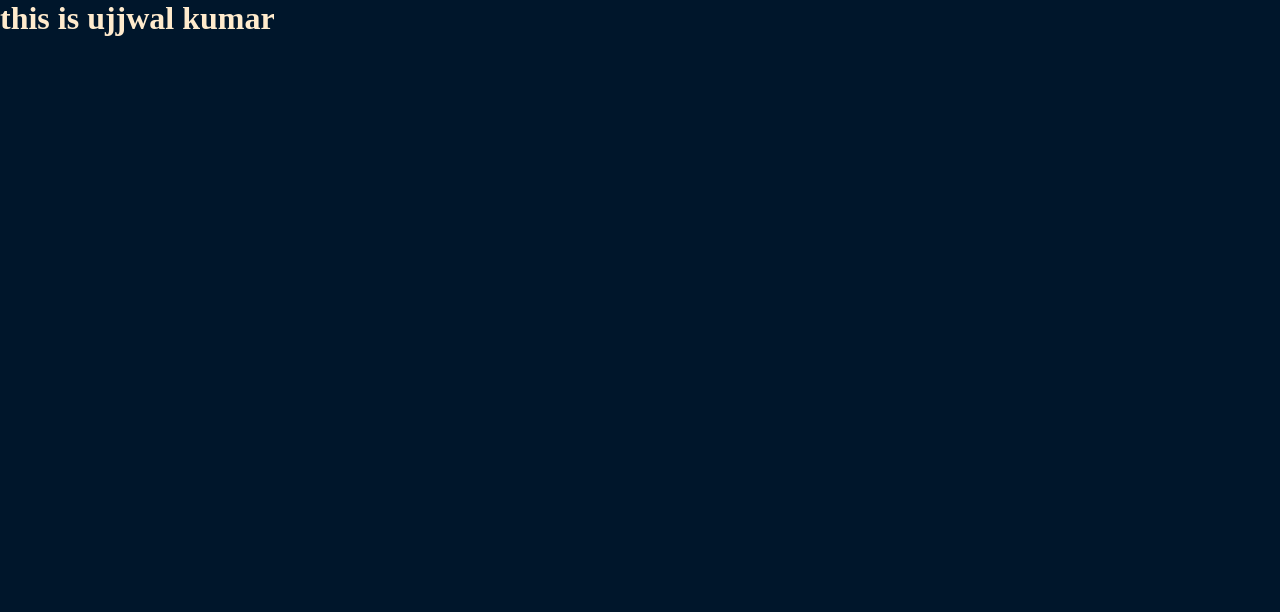
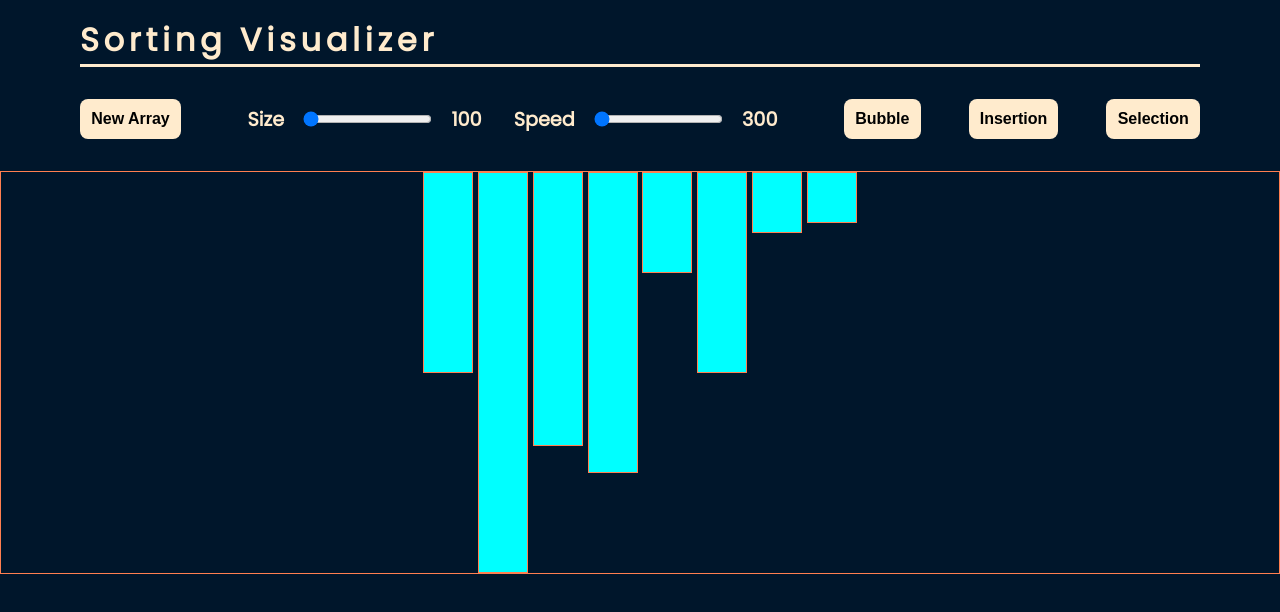
Before and after one commit to ujjwalsha/Algoviz, a plain HTML site: page sorting/sorting.html in a window 1280 px wide. Drawn offline with Linux system fonts and the light colour scheme.

Commit message:
modification

```diff
--- a/aboutme/style.css
+++ b/aboutme/style.css
@@ -13,13 +13,13 @@
     height: 100vh;
     font-family: 'poppins', sans-serif;
     overflow-x: hidden;
-    border: 1px solid coral;
+    /* border: 1px solid coral; */
 }
 
 .container{
-    border: 1px solid coral;
+    /* border: 1px solid coral; */
     display: flex;
-    height: 70%;
+    height: 80%;
     flex-direction: column;
     justify-content: center;
     align-items: center;
@@ -39,13 +39,13 @@
 .new{
     border: 2px solid blanchedalmond;
     position: absolute;
-    margin-top: -18em;
+    margin-top: -21em;
     width: 80%;
 
 }
 
 .image-container img{
-    border: 3px solid blanchedalmond;
+    /* border: 3px solid blanchedalmond; */
     height: 40vh;
 
     user-select: none;
@@ -57,3 +57,38 @@
     text-align: center;
     /* border: 1px solid red; */
 }
+
+.about-me p{
+    font-size: 1.5em;
+}
+
+#first{
+    font-size: 2em;
+}
+
+.name{
+    color: yellow;
+}
+
+
+/* link container */
+
+.link-container{
+    /* border: 1px solid red; */
+    display: flex;
+    height: 20%;
+    justify-content: center;
+    align-items: center;
+}
+
+.links a{
+    font-size: 2em;
+    margin: 0.5em;
+    color: blanchedalmond;
+    /* border: 1px solid red; */
+    gap: 2em;
+}
+
+.links a:hover{
+    color: rgb(130, 104, 65);
+}
--- a/app.js
+++ b/app.js
@@ -0,0 +1,6 @@
+var typed = new Typed(".sec-text", {
+    strings: ["Algorithm Visualizer", "creativity", "Programming"],
+    typeSpeed: 100,
+    backSpeed: 100,
+    loop: true
+})
--- /dev/null
+++ b/sorting/app.js
@@ -0,0 +1,21 @@
+
+// for slider
+
+      let mySlider = document.querySelector("#input");
+        let mySlider2 = document.querySelector("#range");
+
+        let value = document.querySelector(".result");
+        let value1 = document.querySelector(".resultSpeed");
+
+        mySlider.addEventListener("input", () =>{
+            value.innerText = mySlider.value;
+            bar.
+            // console.log(value.innerText);
+        });
+
+        mySlider2.addEventListener("input", () => {
+            value1.innerText = mySlider2.value;
+        });
+
+
+ let bar = document.querySelector('#bars');
--- a/sorting/sorting.html
+++ b/sorting/sorting.html
@@ -5,32 +5,66 @@
     <meta name="viewport" content="width=device-width, initial-scale=1.0">
     <title>Algoviz</title>
 
-    <style>
-        *{
-            padding: 0;
-            margin: 0;
-            box-sizing: border-box;
-        }
-
-        :root{
-            --backgroud-color: #00162b;
-        }
-
-
-        #wrapper{
-            background-color: var(--backgroud-color);
-            height: 100vh;
-            color: blanchedalmond;
-        }
-
-
-    </style>
+    <link rel="stylesheet" href="style.css">
 
 </head>
 <body>
     <div id="wrapper">
-        <h1>this is ujjwal kumar</h1>
+        <div class="nav-bar">
+            <h2>Sorting Visualizer</h2>
+        </div>
+
+        <div class="container">
+            <div class="newArray">
+                <button onclick="createArray()">New Array</button>
+            </div>
+
+            <div class="col">
+                <span id="size">Size
+                    <input id="input" type="range"  min="5" max="100" step="1" value="0">
+                    <div class="result">100</div>
+                </span>
+
+                <span id="speed">Speed
+                    <input id="range"  type="range" min="20" max="300" stepDown="10" value="0">
+                    <div class="resultSpeed">300</div>
+                </span>
+            </div>
+
+            <div class="sort">
+                <div class="bubbleSort">
+                    <button onclick="bubbleSort()">Bubble</button>
+
+                </div>
+
+                <div class="insertionSort">
+                    <button onclick="insertionSort()">Insertion</button>
+                </div>
+
+                <div class="selectionSort">
+                    <button onclick="selectionSort()">Selection</button>
+                </div>
+            </div>
+
+        </div>
+
+
+        <div id="bars" class="flex-container">
+            <svg width="50" height="200.7" class="sortBars black"></svg>
+            <svg width="50" height="400.7" class="sortBars black"></svg>
+            <svg width="50" height="273.7" class="sortBars black"></svg>
+            <svg width="50" height="300.7" class="sortBars black"></svg>
+            <svg width="50" height="100.7" class="sortBars black"></svg>
+            <svg width="50" height="200.7" class="sortBars black"></svg>
+            <svg width="50" height="60.7" class="sortBars black"></svg>
+            <svg width="50" height="50.7" class="sortBars black"></svg>
+
+        </div>
+
+
     </div>
+
+    <script src="app.js"></script>
 
 </body>
 </html>
--- a/sorting/style.css
+++ b/sorting/style.css
@@ -0,0 +1,107 @@
+@import url('https://fonts.googleapis.com/css2?family=Poppins&display=swap');
+
+*{
+    padding: 0;
+    margin: 0;
+    box-sizing: border-box;
+}
+
+
+:root{
+    --background-color: #00162b;
+    --font-color: blanchedalmond;
+}
+
+
+#wrapper{
+    /* position: relative; */
+    /* border: 1px solid coral; */
+    background-color: var(--background-color);
+    font-family: 'poppins', sans-serif;
+    overflow-x: hidden;
+    /* display: flex; */
+    height: 100vh;
+    color: blanchedalmond;
+}
+
+
+.nav-bar {
+    margin: 1em 5em;
+    border-bottom: 3px solid blanchedalmond;
+}
+
+.nav-bar h2{
+    letter-spacing: 0.15em;
+    font-size: 2em;
+}
+
+.container{
+    /* border: 1px solid coral; */
+    display: flex;
+    justify-content: space-between;
+    margin: 2em 5em;
+}
+
+.sort{
+    display: flex;
+    justify-content: space-between;
+    gap: 3em;
+}
+ button{
+    padding: 0.7em;
+    cursor: pointer;
+    font-size: 1em;
+    font-weight: bold;
+    background-color: blanchedalmond;
+    border-radius: 0.5em;
+    border: none;
+    /* transition: all 0.1s ease; */
+}
+
+button:hover{
+    background-color: rgb(250, 189, 99);
+    transform: translateZ(10%);
+}
+
+.col{
+    /* border: 1px solid coral; */
+    display: flex;
+    justify-content: center;
+    align-items: center;
+    gap: 2em;
+}
+
+#size{
+    font-weight: bold;
+    font-size: 1.2em;
+    /* border: 1px solid coral; */
+    display: flex;
+    gap: 1em;
+
+    align-items: center;
+}
+
+
+#speed{
+    font-weight: bold;
+    font-size: 1.2em;
+    /* border: 1px solid coral; */
+    display: flex;
+    gap: 1em;
+
+    align-items: center;
+}
+
+#bars{
+    border: 1px solid coral;
+    display: flex;
+    justify-content: center;
+    gap: 0.3em;
+
+
+}
+
+.sortBars{
+    background-color: aqua;
+    border: 1px solid coral;
+}
```
Also changed, not shown: aboutme/aboutme.html (+12 -3 lines), css/style.css (+7 -2 lines), index.html (+6 -2 lines).
